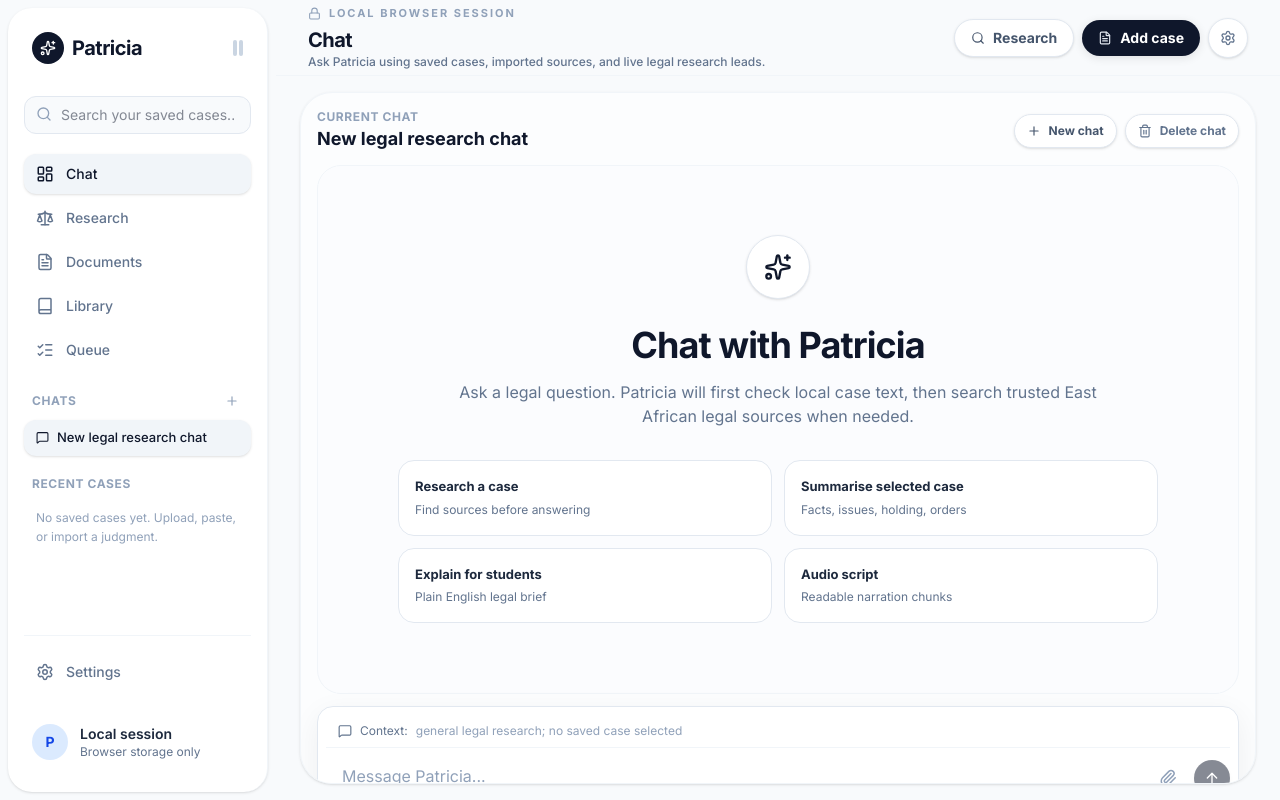
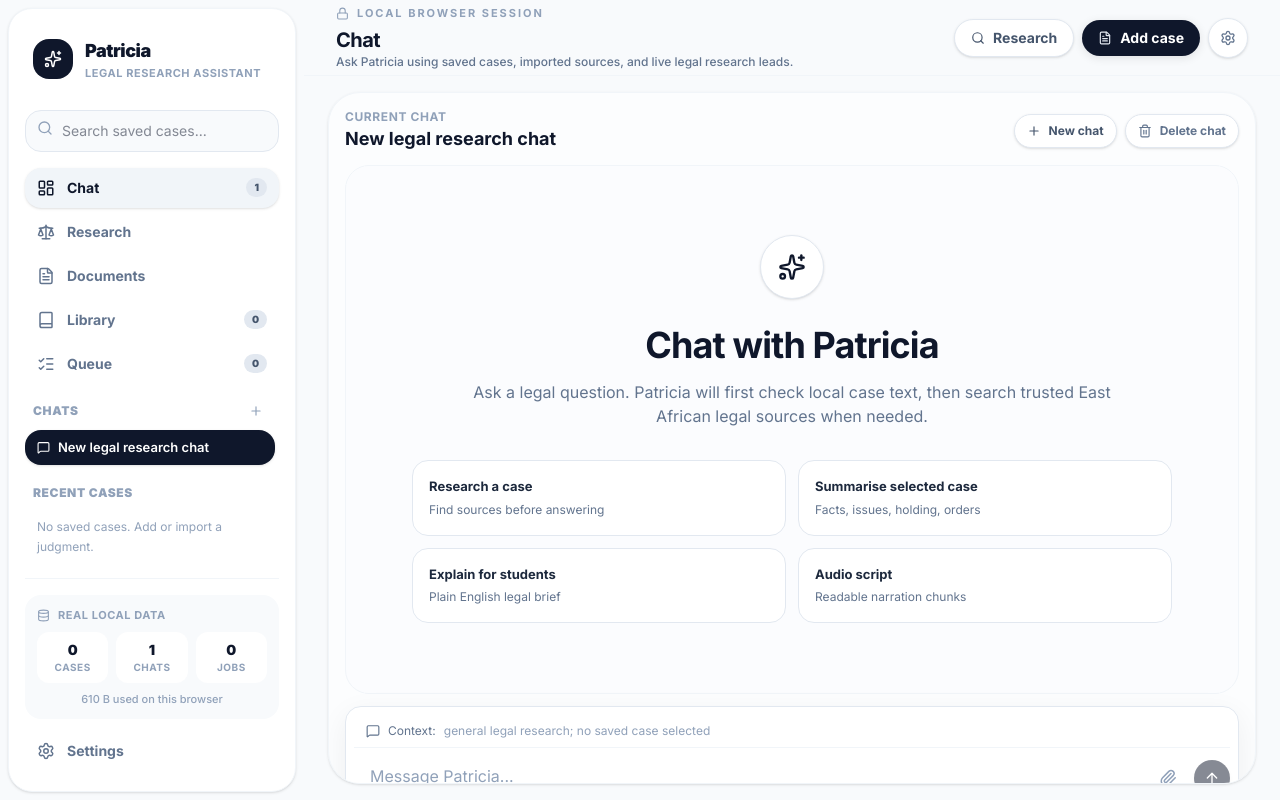
Before and after one commit to imranshiundu/Patricia, a Next.js app: page / in a window 1280 px wide. Built offline with nearby package versions, Linux system fonts and the light colour scheme.

Commit message:
Upgrade sidebar with real navigation counts and storage state

```diff
--- a/src/components/Sidebar.tsx
+++ b/src/components/Sidebar.tsx
@@ -1,20 +1,21 @@
 "use client";
 
 import {
-  Search,
   Book,
-  Sparkles,
-  Settings,
+  Database,
+  FileText,
   LayoutDashboard,
   ListChecks,
-  FileText,
-  Scale,
   MessageSquare,
   Plus,
+  Scale,
+  Search,
+  Settings,
+  Sparkles,
 } from "lucide-react";
 import Link from "next/link";
-import { usePathname } from "next/navigation";
-import { useEffect, useState } from "react";
+import { usePathname, useRouter } from "next/navigation";
+import { ReactNode, useEffect, useState } from "react";
 import {
   createChatSession,
   getActiveChatSessionId,
@@ -22,108 +23,112 @@
   PatriciaChatSession,
   setActiveChatSessionId,
 } from "@/lib/patricia-chat-sessions";
+import { getPatriciaQueue } from "@/lib/patricia-queue";
+import { getPatriciaCases, PatriciaCaseRecord } from "@/lib/patricia-storage";
 
-type PatriciaCase = {
-  id: string;
-  title: string;
-  citation?: string;
-  createdAt?: string;
-};
+function storageBytes() {
+  if (typeof window === "undefined") return 0;
+  let total = 0;
+  for (let index = 0; index < window.localStorage.length; index += 1) {
+    const key = window.localStorage.key(index) || "";
+    const value = window.localStorage.getItem(key) || "";
+    if (key.startsWith("patricia:")) total += key.length + value.length;
+  }
+  return total * 2;
+}
 
-const CASES_KEY = "patricia:cases";
-
-function readStoredCases(): PatriciaCase[] {
-  if (typeof window === "undefined") return [];
-  try {
-    const raw = window.localStorage.getItem(CASES_KEY);
-    if (!raw) return [];
-    const parsed = JSON.parse(raw);
-    return Array.isArray(parsed) ? parsed : [];
-  } catch {
-    return [];
-  }
+function formatBytes(bytes: number) {
+  if (bytes < 1024) return `${bytes} B`;
+  if (bytes < 1024 * 1024) return `${Math.round(bytes / 1024)} KB`;
+  return `${(bytes / (1024 * 1024)).toFixed(1)} MB`;
 }
 
 export function Sidebar() {
   const pathname = usePathname();
-  const [recentCases, setRecentCases] = useState<PatriciaCase[]>([]);
+  const router = useRouter();
+  const [recentCases, setRecentCases] = useState<PatriciaCaseRecord[]>([]);
   const [sessions, setSessions] = useState<PatriciaChatSession[]>([]);
   const [activeSessionId, setActiveSession] = useState("");
+  const [queueCount, setQueueCount] = useState(0);
+  const [bytes, setBytes] = useState(0);
 
   useEffect(() => {
-    const syncCases = () => setRecentCases(readStoredCases().slice(0, 5));
-    const syncSessions = () => {
-      setSessions(getChatSessions().slice(0, 8));
+    const syncAll = () => {
+      setRecentCases(getPatriciaCases().slice(0, 5));
+      setSessions(getChatSessions().slice(0, 7));
       setActiveSession(getActiveChatSessionId());
+      setQueueCount(getPatriciaQueue().length);
+      setBytes(storageBytes());
     };
-    syncCases();
-    syncSessions();
-    window.addEventListener("patricia:cases-updated", syncCases);
-    window.addEventListener("patricia:chat-sessions-updated", syncSessions);
-    window.addEventListener("patricia:active-chat-session-updated", syncSessions);
-    window.addEventListener("storage", syncCases);
+
+    syncAll();
+    window.addEventListener("patricia:cases-updated", syncAll);
+    window.addEventListener("patricia:chat-sessions-updated", syncAll);
+    window.addEventListener("patricia:active-chat-session-updated", syncAll);
+    window.addEventListener("patricia:queue-updated", syncAll);
+    window.addEventListener("storage", syncAll);
     return () => {
-      window.removeEventListener("patricia:cases-updated", syncCases);
-      window.removeEventListener("patricia:chat-sessions-updated", syncSessions);
-      window.removeEventListener("patricia:active-chat-session-updated", syncSessions);
-      window.removeEventListener("storage", syncCases);
+      window.removeEventListener("patricia:cases-updated", syncAll);
+      window.removeEventListener("patricia:chat-sessions-updated", syncAll);
+      window.removeEventListener("patricia:active-chat-session-updated", syncAll);
+      window.removeEventListener("patricia:queue-updated", syncAll);
+      window.removeEventListener("storage", syncAll);
     };
   }, []);
 
   function newChat() {
     createChatSession();
+    router.push("/");
+  }
+
+  function openChat(id: string) {
+    setActiveChatSessionId(id);
+    router.push("/");
   }
 
   return (
-    <aside className="w-[260px] flex-shrink-0 flex flex-col justify-between py-6 px-4 bg-white border-r border-slate-100 shadow-sm z-10 m-2 rounded-3xl h-[calc(100vh-16px)]">
-      <div className="min-h-0 flex-1">
-        <Link href="/" className="flex items-center gap-2 px-2 mb-8 cursor-pointer hover:opacity-80 transition-opacity">
-          <div className="w-8 h-8 rounded-full bg-slate-900 flex items-center justify-center text-white">
-            <Sparkles size={16} className="text-white" />
+    <aside className="m-2 flex h-[calc(100vh-16px)] w-[288px] flex-shrink-0 flex-col rounded-3xl border border-slate-100 bg-white px-4 py-5 shadow-sm">
+      <Link href="/" className="mb-5 flex items-center gap-3 rounded-2xl px-2 py-2 transition-opacity hover:opacity-80">
+        <div className="flex h-10 w-10 items-center justify-center rounded-2xl bg-slate-900 text-white">
+          <Sparkles size={18} />
         </div>
-          <span className="font-bold text-xl tracking-tight">Patricia</span>
-          <div className="ml-auto flex gap-[2px]">
-            <div className="w-[4px] h-[16px] bg-slate-300 rounded-full" />
-            <div className="w-[4px] h-[16px] bg-slate-300 rounded-full" />
+        <div className="min-w-0 flex-1">
+          <p className="truncate text-lg font-black tracking-tight text-slate-900">Patricia</p>
+          <p className="truncate text-[11px] font-bold uppercase tracking-wider text-slate-400">legal research assistant</p>
         </div>
       </Link>
 
-        <div className="relative mb-5">
+      <div className="relative mb-4">
         <Search className="absolute left-3 top-2.5 h-4 w-4 text-slate-400" />
         <input
           type="text"
-            placeholder="Search your saved cases..."
-            className="w-full bg-slate-50 border border-slate-200 rounded-xl py-2 pl-9 pr-4 text-sm focus:outline-none focus:ring-1 focus:ring-blue-500 transition-all"
+          placeholder="Search saved cases..."
+          className="w-full rounded-2xl border border-slate-200 bg-slate-50 py-2.5 pl-9 pr-4 text-sm transition-all focus:outline-none focus:ring-1 focus:ring-blue-500"
           onChange={(event) => window.dispatchEvent(new CustomEvent("patricia:search", { detail: event.target.value }))}
         />
       </div>
 
-        <nav className="space-y-1 mb-5">
-          <NavItem href="/" icon={<LayoutDashboard size={18} />} label="Chat" active={pathname === "/"} />
+      <nav className="mb-4 space-y-1">
+        <NavItem href="/" icon={<LayoutDashboard size={18} />} label="Chat" active={pathname === "/"} count={sessions.length} />
         <NavItem href="/research" icon={<Scale size={18} />} label="Research" active={pathname === "/research"} />
         <NavItem href="/documents" icon={<FileText size={18} />} label="Documents" active={pathname === "/documents"} />
-          <NavItem href="/library" icon={<Book size={18} />} label="Library" active={pathname === "/library"} />
-          <NavItem href="/queue" icon={<ListChecks size={18} />} label="Queue" active={pathname === "/queue"} />
+        <NavItem href="/library" icon={<Book size={18} />} label="Library" active={pathname === "/library"} count={recentCases.length} />
+        <NavItem href="/queue" icon={<ListChecks size={18} />} label="Queue" active={pathname === "/queue"} count={queueCount} />
       </nav>
 
-        <div className="min-h-0 flex-1 overflow-y-auto -mx-2 px-2 pb-3">
-          <div className="mb-2 flex items-center justify-between px-2">
-            <h3 className="text-xs font-bold uppercase tracking-wider text-slate-400">Chats</h3>
-            <button type="button" onClick={newChat} className="rounded-md p-1 text-slate-400 hover:bg-slate-100 hover:text-slate-800" aria-label="New chat">
-              <Plus size={14} />
-            </button>
-          </div>
-          <div className="mb-5 space-y-0.5">
+      <div className="min-h-0 flex-1 overflow-y-auto pr-1">
+        <SectionTitle label="Chats" action={<button type="button" onClick={newChat} className="rounded-lg p-1 text-slate-400 hover:bg-slate-100 hover:text-slate-900" aria-label="New chat"><Plus size={14} /></button>} />
+        <div className="mb-5 space-y-1">
           {sessions.length > 0 ? (
             sessions.map((item) => (
               <button
                 key={item.id}
                 type="button"
-                  onClick={() => setActiveChatSessionId(item.id)}
-                  className={`flex w-full items-center gap-2 rounded-xl px-3 py-2 text-left text-[13px] font-medium transition-all active:scale-[0.98] ${
+                onClick={() => openChat(item.id)}
+                className={`flex w-full items-center gap-2 rounded-2xl px-3 py-2 text-left text-[13px] font-semibold transition-all active:scale-[0.98] ${
                   activeSessionId === item.id && pathname === "/"
-                      ? "bg-slate-100 text-slate-900 shadow-sm"
-                      : "text-slate-500 hover:bg-slate-50 hover:text-slate-800"
+                    ? "bg-slate-900 text-white shadow-sm"
+                    : "text-slate-500 hover:bg-slate-50 hover:text-slate-900"
                 }`}
               >
                 <MessageSquare size={13} className="flex-shrink-0" />
@@ -131,49 +136,74 @@
               </button>
             ))
           ) : (
-              <p className="px-3 py-2 text-[12px] leading-relaxed text-slate-400">No saved chats yet.</p>
+            <EmptyLine text="No saved chats yet." />
           )}
         </div>
 
-          <div className="mb-2 flex items-center justify-between px-2">
-            <h3 className="text-xs font-bold uppercase tracking-wider text-slate-400">Recent Cases</h3>
-          </div>
-          <div className="space-y-0.5">
+        <SectionTitle label="Recent cases" />
+        <div className="space-y-1">
           {recentCases.length > 0 ? (
-              recentCases.map((item) => <CaseLink key={item.id} title={item.title} />)
+            recentCases.map((item) => <CaseLink key={item.id} title={item.title} citation={item.citation} />)
           ) : (
-              <p className="px-3 py-2 text-[12px] leading-relaxed text-slate-400">
-                No saved cases yet. Upload, paste, or import a judgment.
-              </p>
+            <EmptyLine text="No saved cases. Add or import a judgment." />
           )}
         </div>
       </div>
+
+      <div className="mt-4 border-t border-slate-100 pt-4">
+        <div className="mb-3 rounded-2xl bg-slate-50 p-3">
+          <div className="mb-2 flex items-center gap-2 text-[11px] font-bold uppercase tracking-wider text-slate-400">
+            <Database size={13} /> Real local data
           </div>
-
-      <div className="mt-4 pt-4 border-t border-slate-100">
-        <nav className="space-y-1 mb-6">
+          <div className="grid grid-cols-3 gap-2 text-center">
+            <MiniStat label="Cases" value={recentCases.length} />
+            <MiniStat label="Chats" value={sessions.length} />
+            <MiniStat label="Jobs" value={queueCount} />
+          </div>
+          <p className="mt-2 truncate text-center text-[11px] font-medium text-slate-400">{formatBytes(bytes)} used on this browser</p>
+        </div>
         <NavItem href="/settings" icon={<Settings size={18} />} label="Settings" active={pathname === "/settings"} />
-        </nav>
-        <Link href="/documents" className="flex items-center gap-3 px-2 py-2 cursor-pointer hover:bg-slate-50 group rounded-xl transition-colors active:scale-95">
-          <div className="w-9 h-9 bg-blue-100 text-blue-700 rounded-full flex items-center justify-center font-bold text-sm transition-colors">P</div>
-          <div className="flex flex-col flex-1 truncate">
-            <span className="text-sm font-semibold truncate text-slate-800">Local session</span>
-            <span className="text-xs text-slate-500 truncate">Browser storage only</span>
-          </div>
-        </Link>
       </div>
     </aside>
   );
 }
 
-function NavItem({ href, icon, label, active }: any) {
+function NavItem({ href, icon, label, active, count }: { href: string; icon: ReactNode; label: string; active: boolean; count?: number }) {
   return (
-    <Link href={href} className={`flex items-center justify-between px-3 py-2.5 rounded-xl text-sm font-medium transition-all active:scale-[0.98] ${active ? "bg-slate-100 text-slate-900 shadow-sm" : "text-slate-500 hover:bg-slate-50 hover:text-slate-800"}`}>
+    <Link href={href} className={`flex items-center justify-between rounded-2xl px-3 py-2.5 text-sm font-bold transition-all active:scale-[0.98] ${active ? "bg-slate-100 text-slate-900 shadow-sm" : "text-slate-500 hover:bg-slate-50 hover:text-slate-900"}`}>
       <div className="flex items-center gap-3">{icon}<span>{label}</span></div>
+      {typeof count === "number" && <span className="rounded-full bg-slate-200 px-2 py-0.5 text-[10px] font-black text-slate-600">{count}</span>}
     </Link>
   );
 }
 
-function CaseLink({ title }: { title: string }) {
-  return <div className="block truncate rounded-xl px-3 py-2 text-[13px] font-medium text-slate-500">{title}</div>;
+function SectionTitle({ label, action }: { label: string; action?: ReactNode }) {
+  return (
+    <div className="mb-2 flex items-center justify-between px-2">
+      <h3 className="text-xs font-black uppercase tracking-wider text-slate-400">{label}</h3>
+      {action}
+    </div>
+  );
 }
+
+function CaseLink({ title, citation }: { title: string; citation?: string }) {
+  return (
+    <Link href="/library" className="block rounded-2xl px-3 py-2 transition hover:bg-slate-50">
+      <p className="truncate text-[13px] font-bold text-slate-700">{title}</p>
+      <p className="truncate text-[11px] font-medium text-slate-400">{citation || "Saved locally"}</p>
+    </Link>
+  );
+}
+
+function EmptyLine({ text }: { text: string }) {
+  return <p className="rounded-2xl px-3 py-2 text-[12px] leading-relaxed text-slate-400">{text}</p>;
+}
+
+function MiniStat({ label, value }: { label: string; value: number }) {
+  return (
+    <div className="rounded-xl bg-white px-2 py-2">
+      <p className="text-sm font-black text-slate-900">{value}</p>
+      <p className="text-[10px] font-bold uppercase tracking-wider text-slate-400">{label}</p>
+    </div>
+  );
+}
```
Lines whose indentation alone changed are shown as unchanged.
